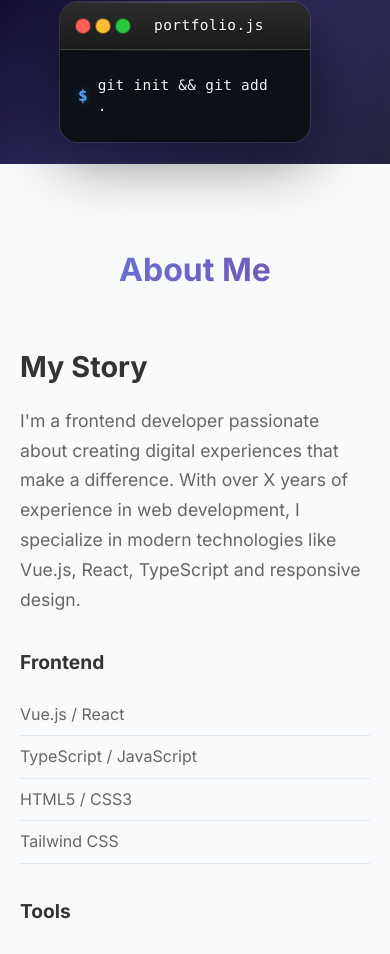
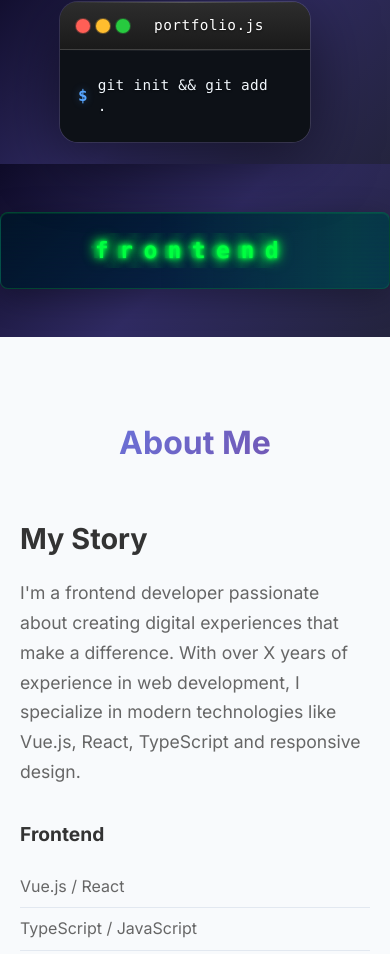
Before and after one commit to rodrigofrende/portfolio2025, a Vue app: page / in a window 390 px wide. Shown: the part 1619-2573 px from the top of the page. Built offline with nearby package versions, Linux system fonts and the light colour scheme.

Commit message:
name transition

```diff
--- a/src/App.vue
+++ b/src/App.vue
@@ -1,5 +1,6 @@
 <script setup lang="ts">
 import { ref, onMounted, onUnmounted } from 'vue'
+import NameTransition from './components/NameTransition.vue'
 
 // Reactive data
 const isScrolled = ref(false)
@@ -585,6 +586,15 @@ onUnmounted(() => {
           </div>
         </div>
       </div>
+    </div>
+
+    <!-- Name Transition Animation -->
+    <div class="name-transition-section">
+      <NameTransition
+        textSize="medium"
+        :showHighlight="true"
+        :speed="120"
+      />
     </div>
 
     <!-- About Section -->
@@ -1161,6 +1171,17 @@ onUnmounted(() => {
   padding: 2rem 0;
 }
 
+/* Name Transition Section */
+.name-transition-section {
+  background: linear-gradient(135deg, #0f0c29 0%, #302b63 50%, #24243e 100%);
+  padding: 3rem 0;
+  display: flex;
+  justify-content: center;
+  align-items: center;
+  position: relative;
+  overflow: hidden;
+}
+
 /* Code Terminal */
 .code-terminal {
   position: relative;
--- /dev/null
+++ b/src/components/NameTransition.vue
@@ -0,0 +1,448 @@
+<script setup lang="ts">
+import { ref, onMounted } from 'vue'
+
+interface Props {
+  textSize?: 'small' | 'medium' | 'large'
+  showHighlight?: boolean
+  speed?: number
+}
+
+const props = withDefaults(defineProps<Props>(), {
+  textSize: 'medium',
+  showHighlight: true,
+  speed: 100
+})
+
+const currentText = ref('')
+const highlightedLetters = ref<number[]>([])
+const phase = ref(0) // 0: escribiendo nombre, 1: resaltando letras, 2: mostrando frontend
+const isTyping = ref(false)
+
+const nameText = 'rodrigo frende'
+const targetText = 'frontend'
+
+// Mapeo de qué letras del nombre están en frontend
+const sharedLettersMap: { [key: number]: boolean } = {
+  0: true,  // r
+  1: true,  // o
+  2: true,  // d
+  3: true,  // r
+  5: false, // g
+  6: true,  // o
+  8: true,  // f
+  9: true,  // r
+  10: true, // e
+  11: true, // n
+  12: true, // d
+  13: true, // e
+}
+
+const animateText = async () => {
+  // Fase 1: Escribir "rodrigo frende"
+  phase.value = 0
+  isTyping.value = true
+  currentText.value = ''
+  highlightedLetters.value = []
+
+  for (let i = 0; i < nameText.length; i++) {
+    currentText.value += nameText[i]
+    // Agregar animación de aparición para la nueva letra
+    await new Promise(resolve => setTimeout(resolve, props.speed))
+  }
+
+  isTyping.value = false
+  await new Promise(resolve => setTimeout(resolve, 800))
+
+  // Fase 2: Resaltar letras compartidas (solo si showHighlight está activado)
+  if (props.showHighlight) {
+    phase.value = 1
+    const sharedIndices = Object.keys(sharedLettersMap)
+      .filter(key => sharedLettersMap[parseInt(key)])
+      .map(key => parseInt(key))
+
+    for (let i = 0; i < sharedIndices.length; i++) {
+      highlightedLetters.value.push(sharedIndices[i])
+      await new Promise(resolve => setTimeout(resolve, 80))
+    }
+
+    await new Promise(resolve => setTimeout(resolve, 1000))
+  }
+
+  // Fase 3: Limpiar y escribir "frontend"
+  phase.value = 2
+  isTyping.value = true
+
+  // Limpiar texto gradualmente desde el final
+  for (let i = nameText.length - 1; i >= 0; i--) {
+    currentText.value = nameText.slice(0, i)
+    await new Promise(resolve => setTimeout(resolve, 50))
+  }
+
+  highlightedLetters.value = []
+  await new Promise(resolve => setTimeout(resolve, 300))
+
+  // Escribir "frontend"
+  for (let i = 0; i < targetText.length; i++) {
+    currentText.value += targetText[i]
+    await new Promise(resolve => setTimeout(resolve, props.speed))
+  }
+
+  isTyping.value = false
+  await new Promise(resolve => setTimeout(resolve, 2000))
+
+  // Reiniciar la animación
+  animateText()
+}
+
+onMounted(() => {
+  animateText()
+})
+</script>
+
+<template>
+  <div class="name-transition-container" :class="`size-${props.textSize}`">
+    <div class="text-display">
+      <span
+        v-for="(char, index) in currentText"
+        :key="`${phase}-${index}`"
+        :data-letter="char"
+        :class="{
+          'letter': true,
+          'highlighted': phase === 1 && highlightedLetters.includes(index),
+          'space': char === ' ',
+          'frontend-letter': phase === 2
+        }"
+      >
+        {{ char }}
+      </span>
+      <span class="cursor" v-if="isTyping">|</span>
+    </div>
+  </div>
+</template>
+
+<style scoped>
+.name-transition-container {
+  width: 100%;
+  max-width: 600px;
+  margin: 0 auto;
+  padding: 2rem 1.5rem;
+  background:
+    linear-gradient(135deg, rgba(0, 20, 40, 0.9) 0%, rgba(0, 40, 80, 0.8) 100%),
+    repeating-linear-gradient(
+      0deg,
+      transparent,
+      transparent 2px,
+      rgba(0, 255, 65, 0.03) 2px,
+      rgba(0, 255, 65, 0.03) 4px
+    );
+  border-radius: 8px;
+  border: 1px solid rgba(0, 255, 65, 0.2);
+  box-shadow:
+    0 8px 32px rgba(0, 0, 0, 0.3),
+    inset 0 1px 0 rgba(0, 255, 65, 0.1);
+  transition: all 0.3s ease;
+  position: relative;
+  overflow: hidden;
+}
+
+.name-transition-container::before {
+  content: '';
+  position: absolute;
+  top: 0;
+  left: 0;
+  right: 0;
+  bottom: 0;
+  background:
+    linear-gradient(
+      90deg,
+      transparent 0%,
+      rgba(0, 255, 65, 0.1) 50%,
+      transparent 100%
+    );
+  animation: terminal-scan 4s linear infinite;
+  pointer-events: none;
+}
+
+.name-transition-container:hover {
+  transform: translateY(-2px);
+  box-shadow: 0 12px 40px rgba(0, 0, 0, 0.2);
+}
+
+/* Tamaños del texto */
+.size-small .text-display {
+  font-size: 1.5rem;
+  min-height: 2rem;
+}
+
+.size-medium .text-display {
+  font-size: 2.2rem;
+  min-height: 2.8rem;
+}
+
+.size-large .text-display {
+  font-size: 3rem;
+  min-height: 4rem;
+}
+
+.text-display {
+  font-weight: 600;
+  font-family: 'SF Mono', 'Monaco', 'Inconsolata', 'Roboto Mono', monospace;
+  color: white;
+  display: flex;
+  align-items: center;
+  justify-content: center;
+  flex-wrap: wrap;
+  gap: 0.1rem;
+  width: 100%;
+  position: relative;
+  letter-spacing: 0.05em;
+}
+
+.letter {
+  display: inline-block;
+  opacity: 1;
+  transition: all 0.3s ease;
+  color: #c0c0c0;
+  width: 1.1em;
+  text-align: center;
+  animation: terminal-flicker 4s ease-in-out infinite;
+  transform-origin: center;
+  font-family: 'SF Mono', 'Monaco', 'Inconsolata', 'Roboto Mono', monospace;
+}
+
+.letter:nth-child(odd) {
+  animation-delay: 0.2s;
+}
+
+.letter:nth-child(even) {
+  animation-delay: 0.4s;
+}
+
+.letter.space {
+  width: 0.4em;
+}
+
+.letter.highlighted {
+  color: #ffffff;
+  text-shadow:
+    0 0 3px #ffffff,
+    0 0 6px #ffffff,
+    0 0 9px #ffffff;
+  transform: scale(1.05);
+  font-weight: 700;
+  animation: terminal-select 1.5s ease-in-out infinite;
+}
+
+.letter.frontend-letter {
+  color: #00ff41;
+  text-shadow:
+    0 0 5px #00ff41,
+    0 0 10px #00ff41,
+    0 0 15px #00ff41,
+    0 0 20px #00ff41;
+  animation: terminal-glow 2s ease-in-out infinite, scan-line 3s linear infinite;
+  position: relative;
+  font-family: 'SF Mono', 'Monaco', 'Inconsolata', 'Roboto Mono', monospace;
+}
+
+.letter.frontend-letter::before {
+  content: attr(data-letter);
+  position: absolute;
+  top: 0;
+  left: 0;
+  color: #00ff41;
+  opacity: 0.3;
+  animation: glitch-flicker 0.1s infinite;
+  z-index: -1;
+}
+
+.letter.frontend-letter::after {
+  content: '';
+  position: absolute;
+  top: 0;
+  left: 0;
+  right: 0;
+  bottom: 0;
+  background: linear-gradient(90deg, transparent, rgba(0, 255, 65, 0.1), transparent);
+  animation: scan-line 2s linear infinite;
+  z-index: 1;
+}
+
+.cursor {
+  display: inline-block;
+  width: 2px;
+  height: 1.2em;
+  background: #667eea;
+  margin-left: 0.2rem;
+  animation: blink 1s infinite;
+  box-shadow: 0 0 8px rgba(102, 126, 234, 0.8);
+  flex-shrink: 0;
+}
+
+
+/* Animaciones */
+@keyframes blink {
+  0%, 50% { opacity: 1; }
+  51%, 100% { opacity: 0; }
+}
+
+@keyframes pulse-glow {
+  0%, 100% {
+    text-shadow:
+      0 0 8px rgba(102, 126, 234, 0.9),
+      0 0 16px rgba(102, 126, 234, 0.6),
+      0 0 24px rgba(102, 126, 234, 0.4);
+  }
+  50% {
+    text-shadow:
+      0 0 12px rgba(102, 126, 234, 1),
+      0 0 20px rgba(102, 126, 234, 0.8),
+      0 0 28px rgba(102, 126, 234, 0.6);
+  }
+}
+
+@keyframes terminal-glow {
+  0%, 100% {
+    text-shadow:
+      0 0 5px #00ff41,
+      0 0 10px #00ff41,
+      0 0 15px #00ff41,
+      0 0 20px #00ff41;
+  }
+  50% {
+    text-shadow:
+      0 0 2px #00ff41,
+      0 0 5px #00ff41,
+      0 0 8px #00ff41,
+      0 0 12px #00ff41;
+  }
+}
+
+@keyframes scan-line {
+  0% {
+    transform: translateX(-100%);
+  }
+  100% {
+    transform: translateX(100%);
+  }
+}
+
+@keyframes glitch-flicker {
+  0%, 100% {
+    opacity: 0.3;
+    transform: translateX(0);
+  }
+  20% {
+    opacity: 0.1;
+    transform: translateX(-1px);
+  }
+  40% {
+    opacity: 0.5;
+    transform: translateX(1px);
+  }
+  60% {
+    opacity: 0.2;
+    transform: translateX(-1px);
+  }
+  80% {
+    opacity: 0.4;
+    transform: translateX(1px);
+  }
+}
+
+@keyframes terminal-flicker {
+  0%, 100% {
+    opacity: 1;
+    color: #c0c0c0;
+  }
+  50% {
+    opacity: 0.8;
+    color: #a0a0a0;
+  }
+}
+
+@keyframes terminal-select {
+  0%, 100% {
+    text-shadow:
+      0 0 3px #ffffff,
+      0 0 6px #ffffff,
+      0 0 9px #ffffff;
+  }
+  50% {
+    text-shadow:
+      0 0 1px #ffffff,
+      0 0 3px #ffffff,
+      0 0 5px #ffffff;
+  }
+}
+
+@keyframes data-stream {
+  0% {
+    opacity: 0;
+    transform: translateY(-10px);
+  }
+  50% {
+    opacity: 0.7;
+    transform: translateY(0px);
+  }
+  100% {
+    opacity: 1;
+    transform: translateY(0px);
+  }
+}
+
+@keyframes terminal-scan {
+  0% {
+    transform: translateX(-100%);
+  }
+  100% {
+    transform: translateX(100%);
+  }
+}
+
+
+/* Responsive */
+@media (max-width: 768px) {
+  .name-transition-container {
+    padding: 1.5rem 1rem;
+    max-width: 500px;
+  }
+
+  .size-small .text-display {
+    font-size: 1.2rem;
+    min-height: 1.6rem;
+  }
+
+  .size-medium .text-display {
+    font-size: 1.8rem;
+    min-height: 2.2rem;
+  }
+
+  .size-large .text-display {
+    font-size: 2.4rem;
+    min-height: 3rem;
+  }
+}
+
+@media (max-width: 480px) {
+  .name-transition-container {
+    padding: 1.2rem 0.8rem;
+    max-width: 400px;
+  }
+
+  .size-small .text-display {
+    font-size: 1rem;
+    min-height: 1.4rem;
+  }
+
+  .size-medium .text-display {
+    font-size: 1.4rem;
+    min-height: 1.8rem;
+  }
+
+  .size-large .text-display {
+    font-size: 1.8rem;
+    min-height: 2.2rem;
+  }
+}
+</style>
```
